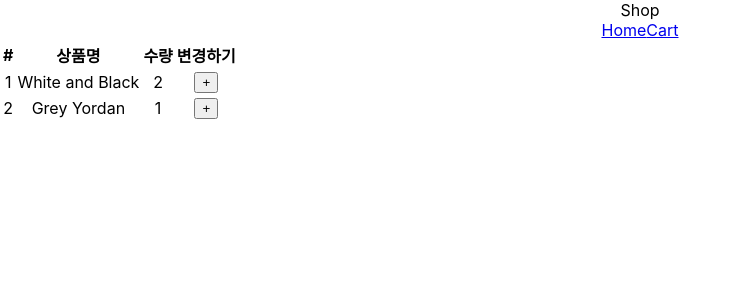
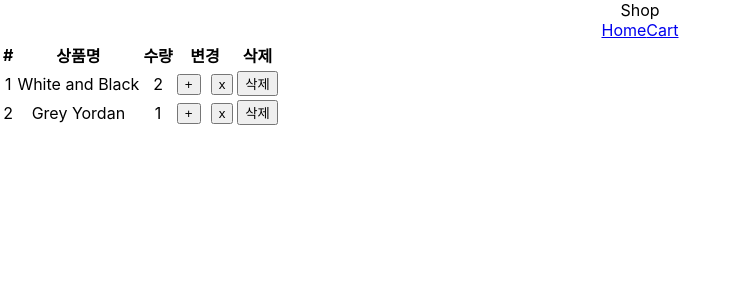
Before and after one commit to bolo-ong/react-study-shop, a React (Create React App) app: page /cart in a window 1280 px wide. Shown: the top 300 px of the page, without its empty margins (0-738 px from the left). Built offline with nearby package versions, Linux system fonts and the light colour scheme; the HTML template or start-up script is replaced by a standard one.

Commit message:
state변경 함수를 이용한 장바구니 만들기

```diff
--- a/src/pages/Cart.js
+++ b/src/pages/Cart.js
@@ -1,7 +1,7 @@
 import { Table } from 'react-bootstrap'
 import { useDispatch, useSelector } from 'react-redux'
 // import { changeName } from '../store'
-import { addQty } from '../store'
+import { upCount, downCount, removeItem } from '../store'
 
 function Cart() {
     let state = useSelector((state) => state)
@@ -14,7 +14,8 @@ function Cart() {
                     <th>#</th>
                     <th>상품명</th>
                     <th>수량</th>
-                    <th>변경하기</th>
+                    <th>변경</th>
+                    <th>삭제</th>
                 </tr>
             </thead>
             <tbody>
@@ -26,8 +27,17 @@ function Cart() {
                             <td>{state.cart[i]['count']}</td>
                             <td>
                                 <button onClick={() => {
-                                    dispatch(addQty(data['id']))
+                                    dispatch(upCount(data['id']))
                                 }}>+</button>
+
+                                <button style={{ marginLeft: '10px' }} onClick={() => {
+                                    dispatch(downCount(data['id']))
+                                }}>x</button>
+                            </td>
+                            <td>
+                                <button onClick={() => {
+                                    dispatch(removeItem(data['id']))
+                                }}>삭제</button>
                             </td>
                         </tr>
                     )
--- a/src/pages/Detail.js
+++ b/src/pages/Detail.js
@@ -2,7 +2,7 @@ import { useEffect, useState } from "react";
 import { useParams } from "react-router-dom"
 import Nav from 'react-bootstrap/Nav';
 import { useDispatch } from 'react-redux'
-import { addCart } from '../store'
+import { addItem } from '../store'
 
 function Detail(props) {
 
@@ -63,7 +63,7 @@ function Detail(props) {
                         <p>{originShoes['price']}</p>
                         <button className="btn btn-danger"
                             onClick={() => {
-                                dispatch(addCart(originShoes))
+                                dispatch(addItem(originShoes))
                             }}>주문하기</button>
                     </div>
                 </div>
--- a/src/store.js
+++ b/src/store.js
@@ -24,34 +24,56 @@ let cart = createSlice({
         { id: 2, name: 'Grey Yordan', count: 1 }
     ],
     reducers: {
-        addQty(state, action) {
-            state.forEach((data) => {
-                if (data['id'] === action.payload) {
-                    data['count'] += 1
-                }
-            })
+        upCount(state, action) {
+            let num = state.findIndex((data) => { return data['id'] === action.payload })
+            state[num]['count'] += 1
+            // if (data['id'] === action.payload) {
+            //     data['count'] += 1
+            // }
         },
-        addCart(state, action) {
+        downCount(state, action) {
+            let num = state.findIndex((data) => { return data['id'] === action.payload })
+            state[num]['count'] -= 1
+
+            if (state[num]['count'] <= 0) {
+                state.splice(num, 1)
+            }
+        },
+
+        addItem(state, action) {
             let newItem = action.payload
-            let arrId = []
+            // let arrId = []
 
-            state.forEach((data, i) => {
-                if (data['id'] === newItem['id']) {
-                    data['count'] += 1
-                }
-            })
+            // state.forEach((data, i) => {
+            //     if (data['id'] === newItem['id']) {
+            //         data['count'] += 1
+            //     }
+            // })
 
-            state.forEach((data, i) => {
-                arrId.push(data['id'])
-            })
+            // state.forEach((data, i) => {
+            //     arrId.push(data['id'])
+            // })
 
-            if (!arrId.includes(newItem['id'])) {
+            // if (!arrId.includes(newItem['id'])) {
+            //     state.push({ id: newItem['id'], name: newItem['title'], count: 1 })
+            // }
+
+            let num = state.findIndex((data) => { return data['id'] === newItem['id'] })
+
+            if (num === -1) {
                 state.push({ id: newItem['id'], name: newItem['title'], count: 1 })
             }
+            else {
+                state[num]['count'] += 1
+            }
+        },
+        removeItem(state, action) {
+            let num = state.findIndex((data) => { return data['id'] === action.payload })
+            state.splice(num, 1)
         }
     }
 })
-export let { addQty, addCart } = cart.actions
+export let { upCount, downCount, addItem, removeItem } = cart.actions
 
 
 export default configureStore({
```
